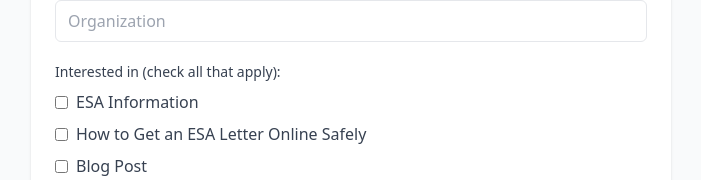
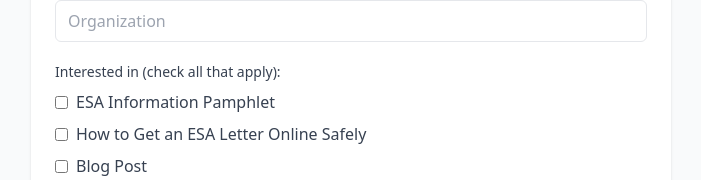
Before and after one commit to jessicacogconvex/Shelters, a Next.js app: page / in a window 1280 px wide. Shown: the part 300-480 px from the top of the page, without its empty margins (289-990 px from the left). Built offline with nearby package versions, Linux system fonts and the light colour scheme; no server answers.

Commit message:
Rename ESA Information to ESA Information Pamphlet

```diff
--- a/src/app/page.tsx
+++ b/src/app/page.tsx
@@ -5,7 +5,7 @@ import { api } from "../../convex/_generated/api";
 import { FormEvent, useState } from "react";
 
 const checklistItems = [
-  { key: "esaInformation", label: "ESA Information" },
+  { key: "esaInformation", label: "ESA Information Pamphlet" },
   { key: "esaLetterOnline", label: "How to Get an ESA Letter Online Safely" },
   { key: "blogPost", label: "Blog Post" },
   { key: "resourcesPage", label: "Resources Page Link" },
--- a/src/app/submissions/page.tsx
+++ b/src/app/submissions/page.tsx
@@ -4,7 +4,7 @@ import { useQuery, useMutation } from "convex/react";
 import { api } from "../../../convex/_generated/api";
 
 const checklistItems = [
-  { key: "esaInformation", label: "ESA Information" },
+  { key: "esaInformation", label: "ESA Information Pamphlet" },
   { key: "esaLetterOnline", label: "How to Get an ESA Letter Online Safely" },
   { key: "blogPost", label: "Blog Post" },
   { key: "resourcesPage", label: "Resources Page Link" },
```
Also changed, not shown: .claude/settings.local.json.
